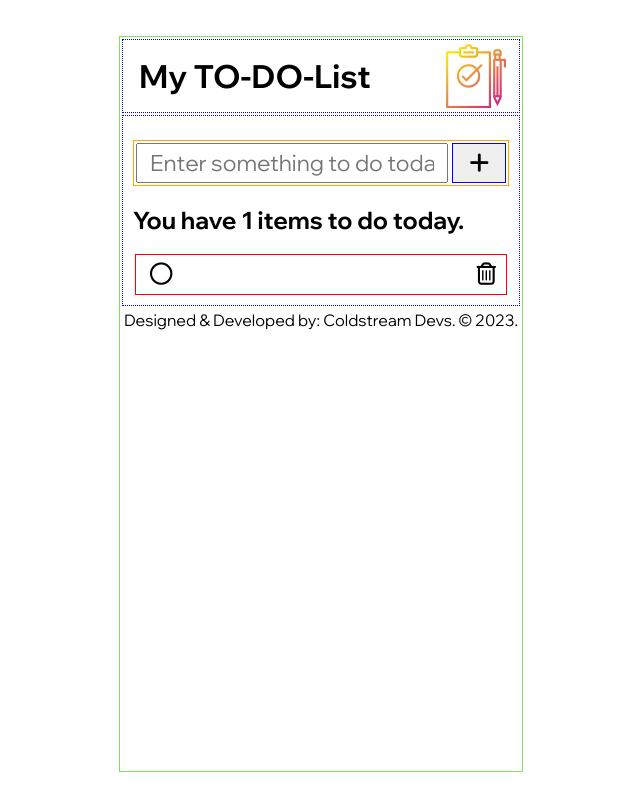
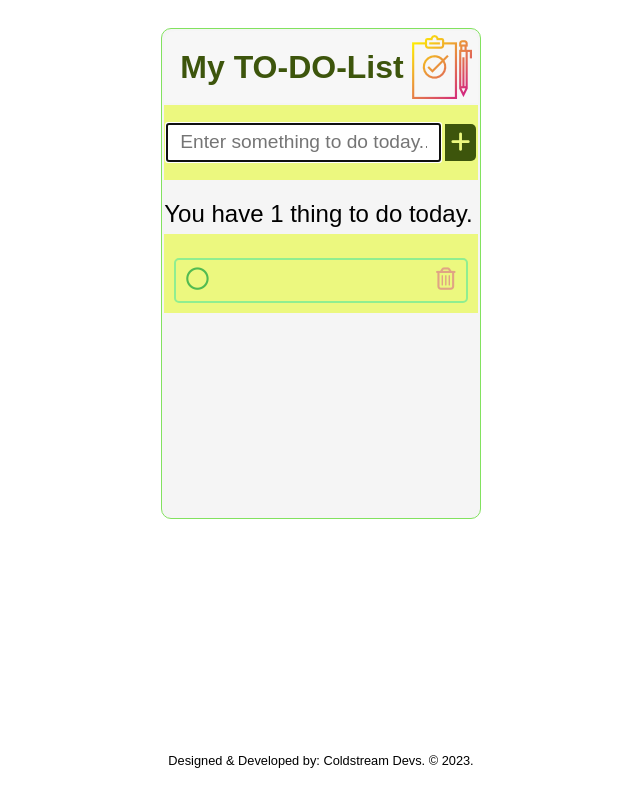
Before and after one commit to teddy-wests1de/to-do-list, a plain HTML site: page index.html in a window 1280 px wide. Both pictures are taken after a click on the button 798 px from the left and 162 px from the top of the page. Shown: the whole page, without its empty margins (319-959 px from the left). Drawn offline with Linux system fonts and the light colour scheme.

Commit message:
Javascritp & Styling

```diff
--- a/css-reset.css
+++ b/css-reset.css
@@ -42,7 +42,3 @@ h5,
 h6 {
   overflow-wrap: break-word;
 }
-#root,
-#__next {
-  isolation: isolate;
-}
--- a/index.html
+++ b/index.html
@@ -3,7 +3,7 @@
   <head>
     <meta charset="UTF-8" />
     <meta http-equiv="X-UA-Compatible" content="IE=edge" />
-    <meta name="viewport" content="width=\, initial-scale=1.0" />
+    <meta name="viewport" content="width=device-width, initial-scale=1.0" />
     <title>TO DO List</title>
     <link rel="stylesheet" href="css-reset.css" />
     <link rel="stylesheet" href="style.css" />
@@ -14,7 +14,7 @@
     <link rel="preconnect" href="https://fonts.googleapis.com" />
     <link rel="preconnect" href="https://fonts.gstatic.com" crossorigin />
     <link
-      href="https://fonts.googleapis.com/css2?family=Wix+Madefor+Display:wght@400;700&display=swap"
+      href="https://fonts.googleapis.com/css2?family=Roboto:wght@300;500&display=swap"
       rel="stylesheet"
     />
   </head>
@@ -42,13 +42,12 @@
         <h2 class="subheading"></h2>
         <div class="task-list"></div>
       </main>
-      <footer class="credits">
-        <p class="footer-text">
-          Designed & Developed by: Coldstream Devs. &copy; 2023.
-        </p>
-      </footer>
     </div>
-
+    <footer class="credits">
+      <p class="footer-text">
+        Designed & Developed by: Coldstream Devs. &copy; 2023.
+      </p>
+    </footer>
     <script src="script.js"></script>
   </body>
 </html>
--- a/script.js
+++ b/script.js
@@ -8,30 +8,24 @@ const setDate = document.querySelector(".date");
 
 const initSetup = function () {
   document.querySelector(".subheading").innerText =
-    "You have 0 items to do today. 🥳";
-  newTask.innerText = "";
+    "You have 0 things to do today. 🥳";
+  newTask.value = "";
 };
 initSetup();
 
-const updateSubheading = function (checked) {
+const updateSubheading = function (checked, value) {
   if (checked) {
-    listItems.pop();
-    items = listItems.length > 1 ? "items" : "item";
+    listItems.splice(value, 1);
   } else {
-    listItems.push(1);
+    listItems.push(value);
   }
-  console.log(listItems.length);
+  items = listItems.length > 1 ? "things" : "thing";
   return (description.innerText = `You have ${listItems.length} ${items} to do today.`);
 };
 // updateSubheading(true);
 // ------------------ Button to add task to list -------------------------------------------------
 addTask.addEventListener("click", function () {
   let task = document.createElement("div");
-
-  // Add label to click
-  let taskLabel = document.createElement("label");
-  taskLabel.classList.add("task-label");
-  task.append(taskLabel);
 
   // Add task check button
   let checkBtn = document.createElement("button");
@@ -48,29 +42,30 @@ addTask.addEventListener("click", function () {
   let delBtn = document.createElement("button");
   delBtn.innerHTML = '<i class="fa-regular fa-trash-can"></i>';
   delBtn.classList.add("delete-btn");
+  delBtn.id = `${newTask.value}`;
+
   task.append(delBtn);
 
   // Add Task with description, checkbox and button to list
   taskList.append(task);
   task.classList.add("task-item");
-  //   listItems.push(li);
-  //   items = listItems.length > 1 ? "items" : "item";
-  //   description.innerText = `You have ${listItems.length} ${items} to do today.`;
-  updateSubheading(false);
-  newTask.innerText = "";
+  updateSubheading(false, `${newTask.value}`);
+  console.log(`${newTask.value}`);
+  newTask.value = "";
+  newTask.focus();
 
   // Click on div to check off a task.
   task.addEventListener("click", function () {
     li.style.textDecoration = "line-through";
     checkBtn.innerHTML = '<i class="fa-regular fa-circle-check"></i>';
-    updateSubheading(true);
   });
 
   // Click delete button to remove task
   delBtn.addEventListener("click", function (e) {
     let target = e.target;
     target.parentElement.parentElement.remove();
-    updateSubheading(true);
+    updateSubheading(true, listItems.indexOf(target.parentElement.id));
+    console.log(target.parentElement.id);
   });
 });
 // -----------------------------------------------------------------------------------
--- a/style.css
+++ b/style.css
@@ -1,83 +1,107 @@
 body {
   display: grid;
   justify-content: center;
-  min-height: 100vh;
+  font-size: 16px;
   font-family: "Wix Madefor Display", sans-serif;
 }
 .wrapper {
   border: 1px solid rgb(130, 226, 95);
-  margin: 2rem;
-  min-width: 300px;
+  margin: 1.5rem;
+  background-color: whitesmoke;
+  border-radius: 10px;
+  overflow: hidden;
 }
 header {
   display: flex;
-  flex-wrap: wrap;
+  flex-wrap: nowrap;
+  justify-content: stretch;
   align-items: center;
-  border: 1px dotted blue;
+  background-color: rgb(247, 247, 247);
+  border-radius: 10px 10px 0 0;
+  color: #3d550c;
 }
 .heading {
   flex: 4;
   margin-left: 1rem;
 }
-.header-img {
-  /* width: 100px; */
-  flex: 1;
-}
 .main {
-  border: 1px dotted blue;
-  padding: 0.5rem;
+  margin: auto;
 }
 
 .add-task {
-  border: 1px solid orange;
+  background-color: #ecf87f;
   display: flex;
-  flex-wrap: nowrap;
-  margin-top: 1rem;
+  flex-direction: row;
+  align-items: center;
+  padding: 1rem 0;
 }
 
 .btn-add {
   flex: 1;
   border-style: none;
   font-size: 1.4rem;
-  padding: 2px 10px;
-  border: 1px solid blue;
+  padding: 2px 0;
+  /* border: 1px solid blue; */
+  border-radius: 0 5px 5px 0;
+  background-color: #3d550c;
+  color: #ecf87f;
+  /* transform: translateX(-50%); */
+}
+
+.task-input {
+  flex: 4;
+  padding: 0.2rem 0.75rem;
+  font-size: 1.2rem;
+}
+.task-item button {
+  flex: 1;
+  border-style: none;
+  border: none;
+  background-color: transparent;
 }
 .subheading {
   margin-top: 1rem;
+  font-weight: 300;
+}
+.task-list {
+  background-color: #ecf87f;
+  padding: 0.5rem;
 }
 .task-item {
+  background-color: #ecf87f;
   list-style: none;
-  border: 1px solid red;
+  border: 2px solid #90ee90;
   display: flex;
   align-items: center;
   margin-top: 1rem;
   padding: 0.2rem 0;
+  border-radius: 5px;
 }
 .task-item:hover {
   cursor: pointer;
-  background-color: gray;
-}
-.task-item button {
-  flex: 1;
-  border-style: none;
-  /* padding: 0.5px 0.5px; */
-  border: none;
-  background-color: transparent;
+  background-color: rgb(246, 246, 177);
 }
 .task-item li {
   flex: 12;
   margin-left: 0.5rem;
   font-size: 1.5rem;
+  color: #51bb51;
 }
 .fa-regular {
-  color: black;
+  color: #51bb51;
   font-size: 1.4rem;
 }
-.task-input {
-  flex: 9;
-  padding: 0 0.75rem;
-  font-size: 1.4rem;
+.fa-trash-can {
+  color: rgba(220, 133, 133, 0.732);
 }
-.btn-addTask {
-  flex: 1;
+.fa-trash-can:hover {
+  color: red;
 }
+.credits {
+  display: flex;
+  justify-content: center;
+  align-items: end;
+  font-size: 0.8rem;
+  text-align: center;
+  margin-bottom: 2rem;
+}
```
Also changed, not shown: font-awesome-4.7.0/css/font-awesome.css, images/9121586_18989.jpg (added), images/decorative-background-with-smoke.jpg (added), 2 other files.
